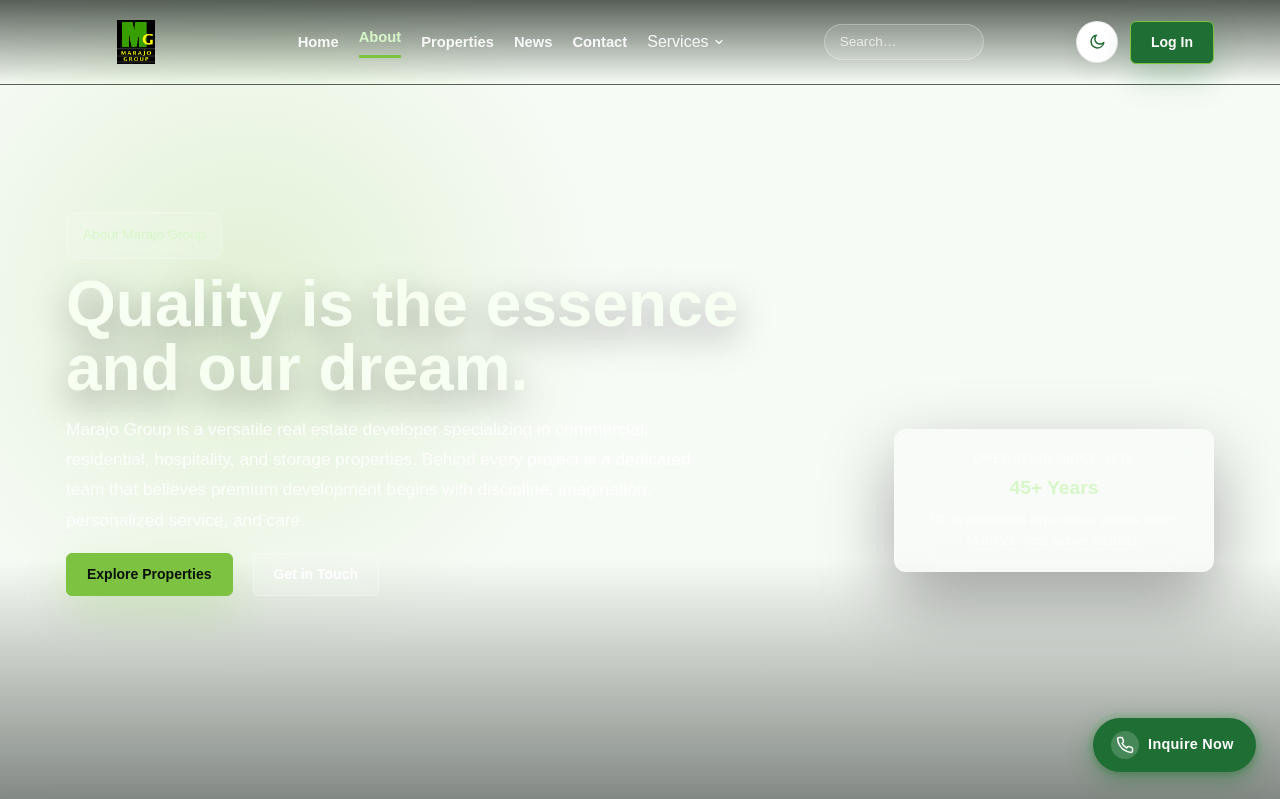
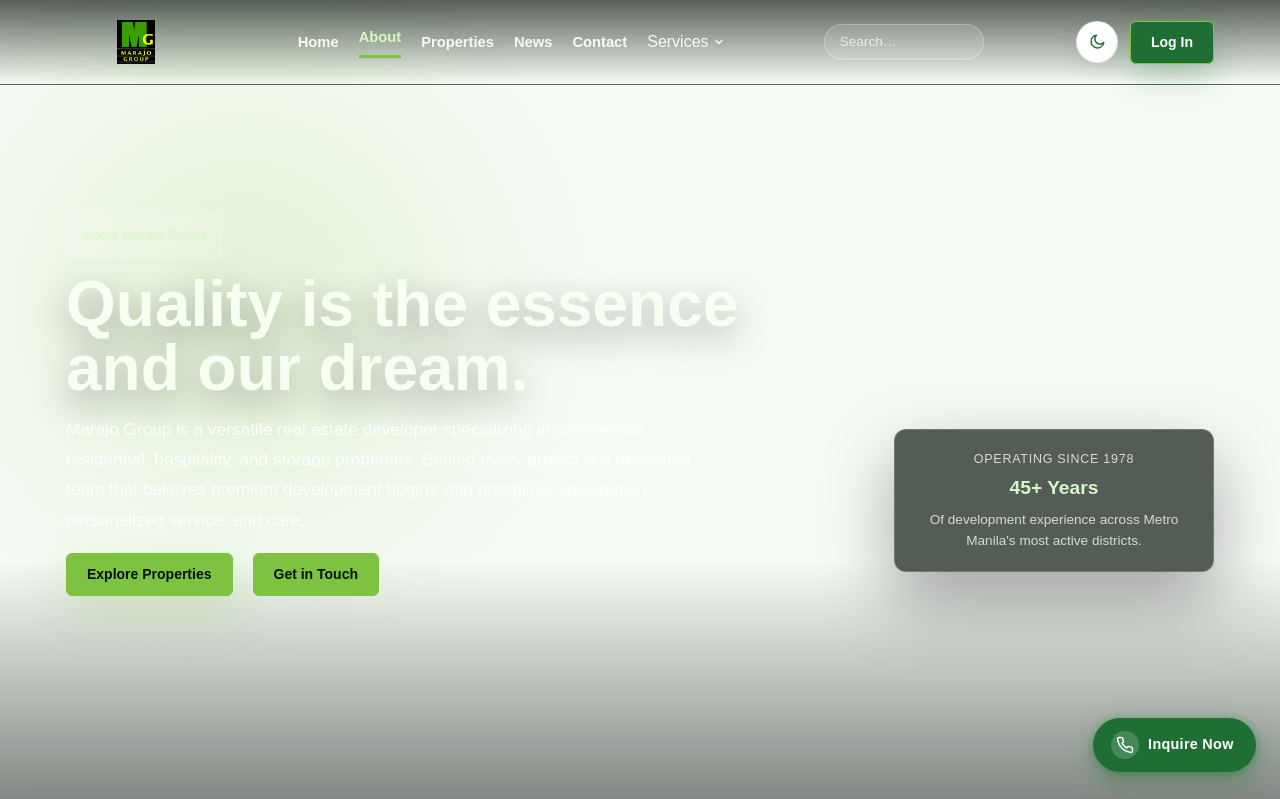
Before and after one commit to jemkirku0907/marajo-group, a Next.js app: page /about in a window 1280 px wide. Shown: the top 799 px of the page. Built offline with nearby package versions, Linux system fonts and the light colour scheme.

Commit message:
Improve about hero contrast and buttons

```diff
--- a/app/site/search.css
+++ b/app/site/search.css
@@ -282,11 +282,11 @@ body.theme-dark .btn-outline {
 .about-hero {
   background-color: #071108;
   background-image:
-    linear-gradient(90deg, rgba(4, 12, 7, 0.88) 0%, rgba(4, 12, 7, 0.66) 42%, rgba(4, 12, 7, 0.22) 100%),
-    linear-gradient(180deg, rgba(4, 12, 7, 0.12) 0%, rgba(4, 12, 7, 0.82) 100%),
-    url("/assets/SALCEDO-TOWERS.jpg");
+    linear-gradient(90deg, rgba(4, 12, 7, 0.92) 0%, rgba(4, 12, 7, 0.76) 44%, rgba(4, 12, 7, 0.38) 100%),
+    linear-gradient(180deg, rgba(4, 12, 7, 0.32) 0%, rgba(4, 12, 7, 0.88) 100%),
+    url("/assets/marajo-tower.jpg");
   background-size: cover;
-  background-position: center 38%;
+  background-position: center 42%;
   background-repeat: no-repeat;
 }
 
@@ -333,17 +333,29 @@ body.theme-dark .about-hero .hero-copy {
 }
 
 .home-hero .btn-primary,
-.about-hero .btn-primary {
+.about-hero .btn-primary,
+.home-hero .btn-secondary,
+.about-hero .btn-secondary {
   background: #7dc241;
   border-color: #7dc241;
   color: #071108;
 }
 
-.home-hero .btn-secondary,
-.about-hero .btn-secondary {
-  background: rgba(255, 255, 255, 0.13);
-  border-color: rgba(255, 255, 255, 0.34);
-  color: #ffffff;
+.home-hero .btn-primary:hover,
+.about-hero .btn-primary:hover,
+.home-hero .btn-secondary:hover,
+.about-hero .btn-secondary:hover {
+  background: #8bd84b;
+  border-color: #8bd84b;
+  color: #071108;
+  transform: translateY(-2px);
+  box-shadow: 0 18px 46px rgba(125, 194, 65, 0.24);
+}
+
+.home-hero-media .hero-feature-panel,
+.about-hero-media .hero-feature-panel {
+  background: rgba(6, 18, 9, 0.68);
+  border-color: rgba(215, 247, 200, 0.22);
 }
 
 .home-hero-media .hero-feature-panel,
```
